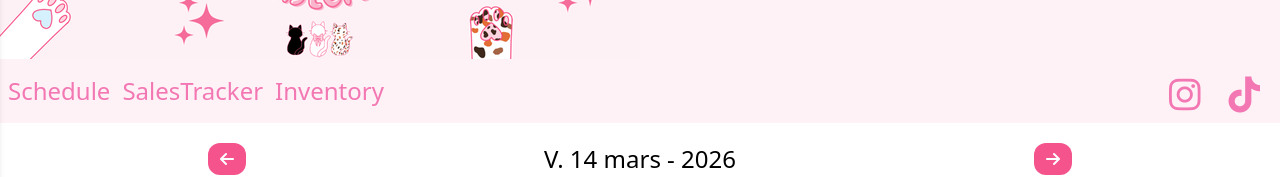
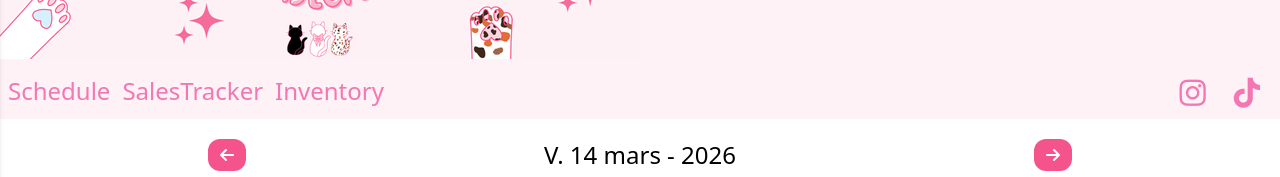
Before and after one commit to Kevin-a01/Pawsisters_sales_tracker, a React (Vite) app in the folder client/: page / in a window 1280 px wide. Shown: the part 181-358 px from the top of the page. Built offline with nearby package versions, Linux system fonts and the light colour scheme; no server answers.

Commit message:
fix burgermenu

```diff
--- a/client/src/components/BurgerMenu.jsx
+++ b/client/src/components/BurgerMenu.jsx
@@ -49,7 +49,7 @@ export default function BurgerMenu() {
                 <a
                   href="https://www.instagram.com/pawsisters.shop"
                   target="_blank"
-                  className="text-4xl"
+                  className="text-3xl"
                 >
                   <i className="fa-brands fa-instagram"></i>
                 </a>
@@ -59,7 +59,7 @@ export default function BurgerMenu() {
                 <a
                   href="https://www.tiktok.com/@pawsisters.shop"
                   target="_blank"
-                  className="text-4xl"
+                  className="text-3xl"
                 >
                   <i className="fa-brands fa-tiktok"></i>
                 </a>
```
